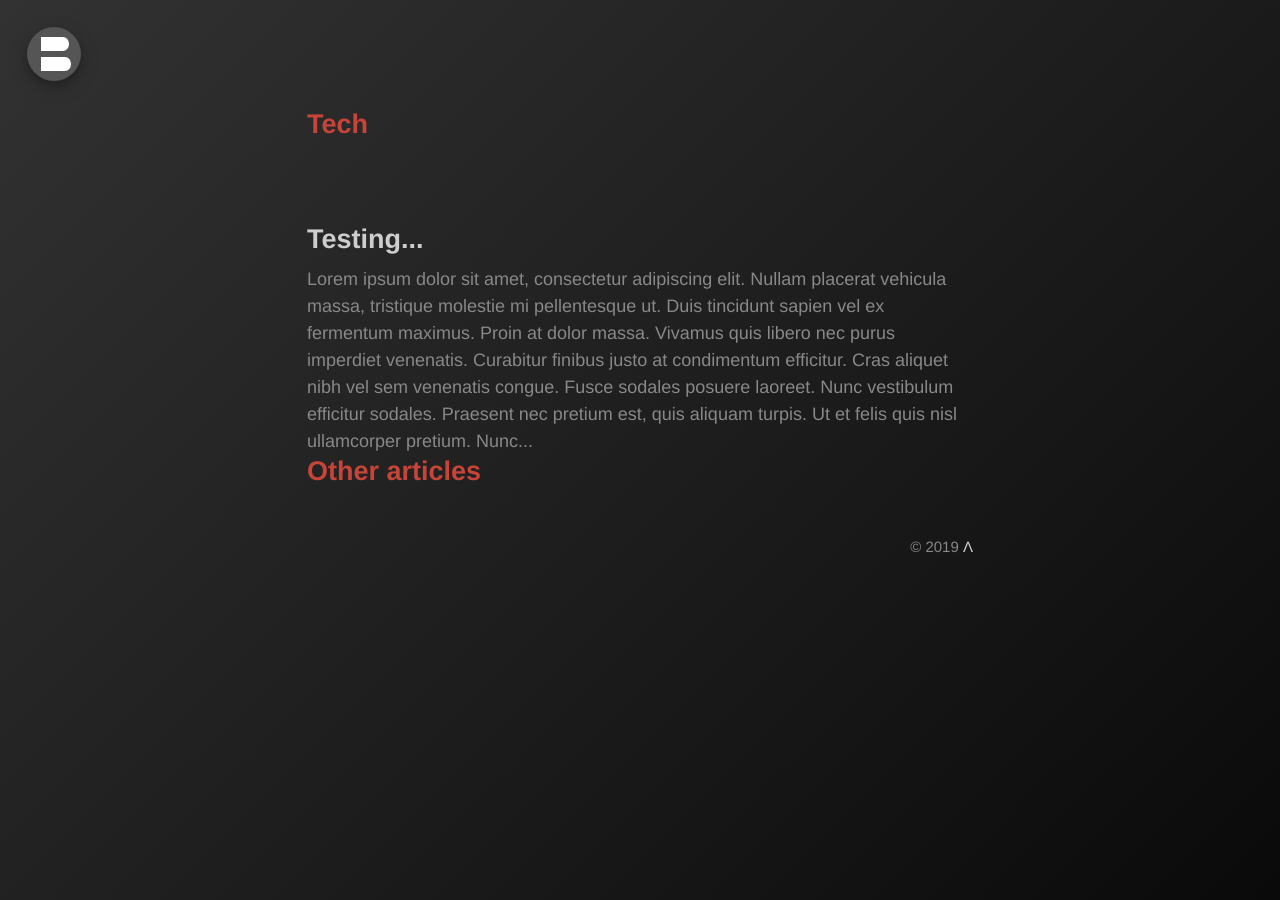
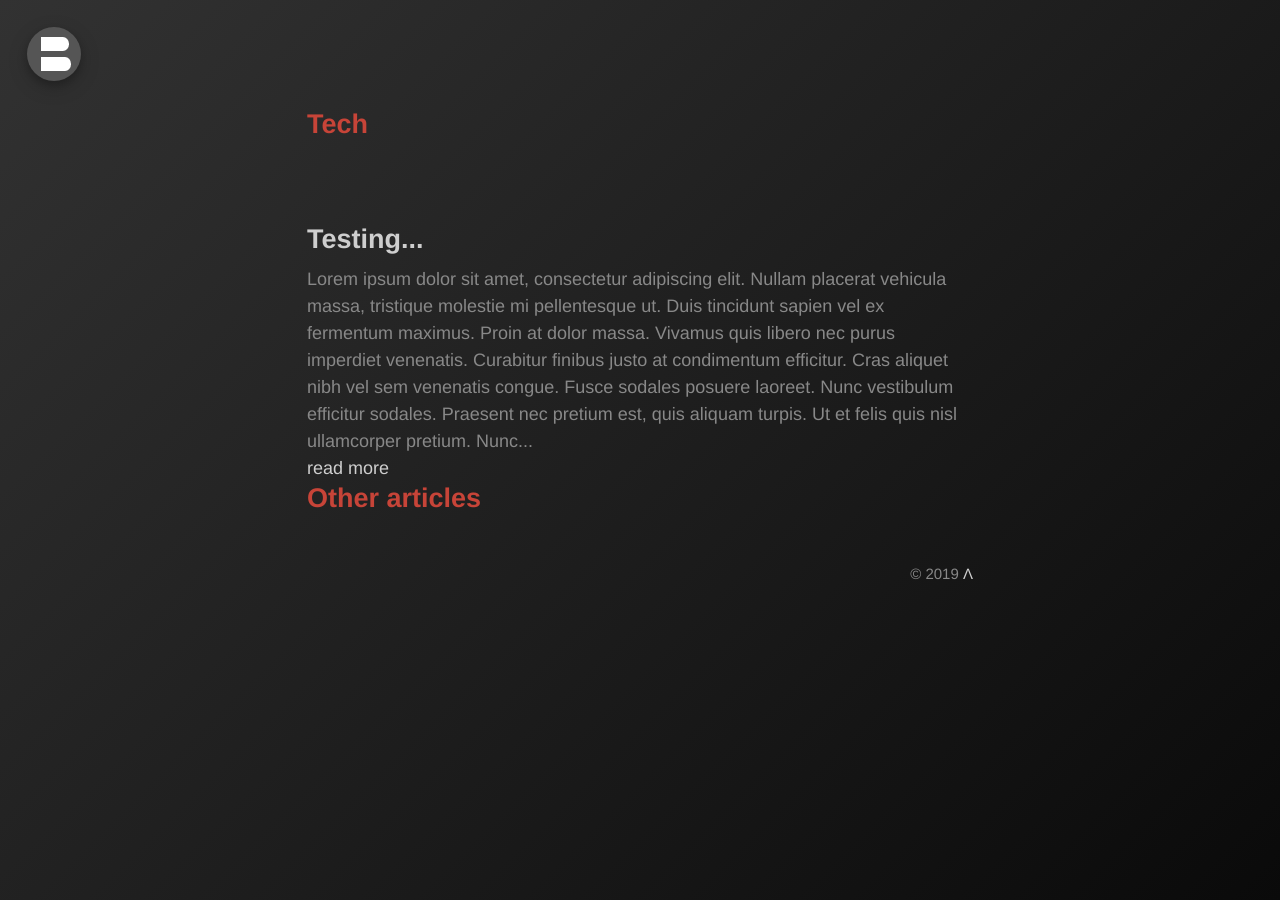
Before and after one commit to bonina/bonina.github.io, a Jekyll site: the page built from tech.md, in a window 1280 px wide. Built offline with Jekyll 4.4.1, drawn with Linux system fonts in a browser that asks for light colours.

Commit message:
Update tech.md

```diff
--- a/tech.md
+++ b/tech.md
@@ -11,6 +11,9 @@ title: Tech
     {% assign ncut = 500 %}
     {% assign words = post.content | strip_newlines | markdownify | strip_html | truncate: ncut, "" | number_of_words | decrement %}
     {{ post.content | strip_newlines | markdownify | strip_html | truncatewords: words }}
+    <div>
+      <a href='{{ post.url }}'>read more</a>
+    </div>
   </article>
 {% endfor %}
 
```
